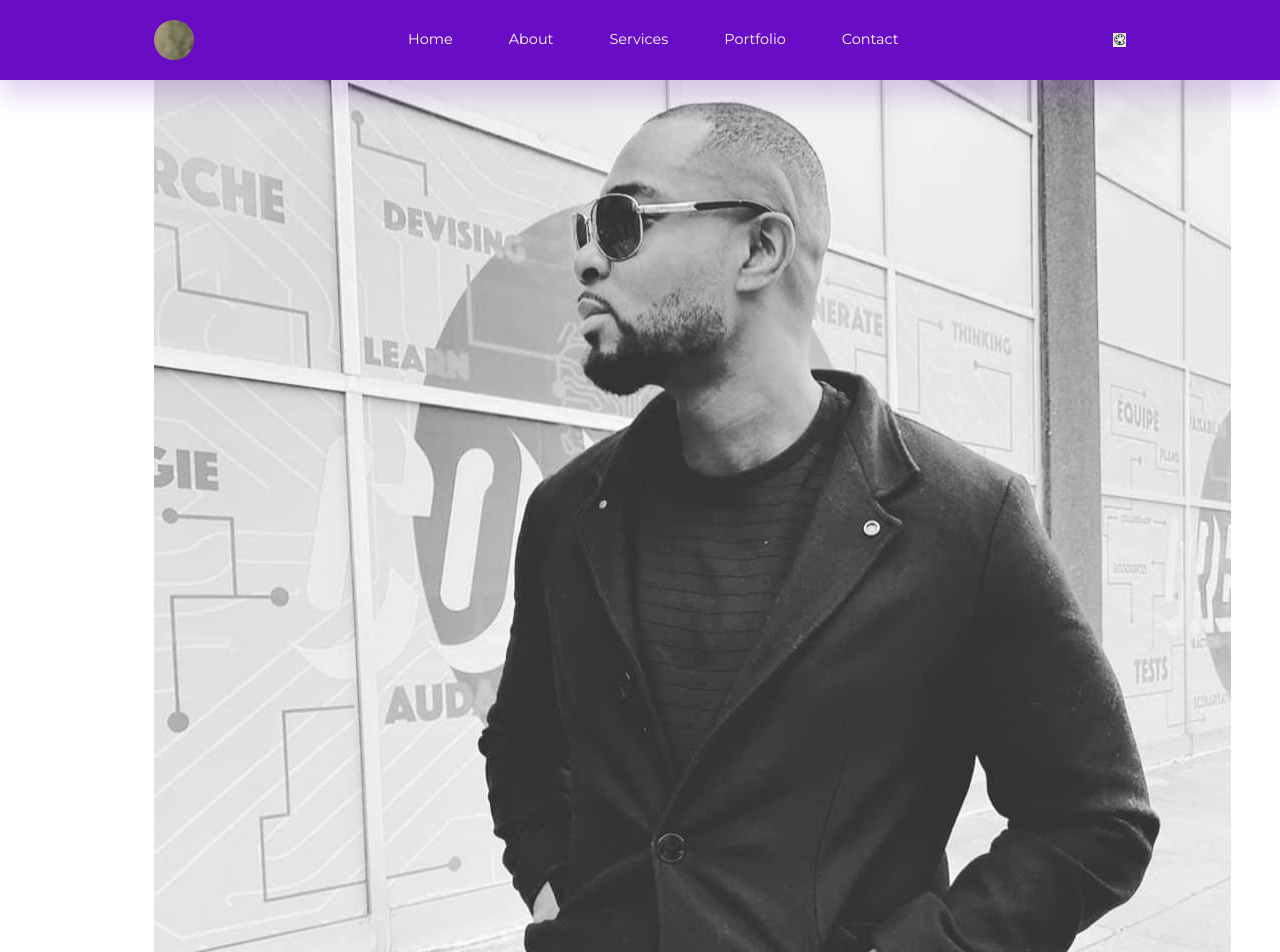
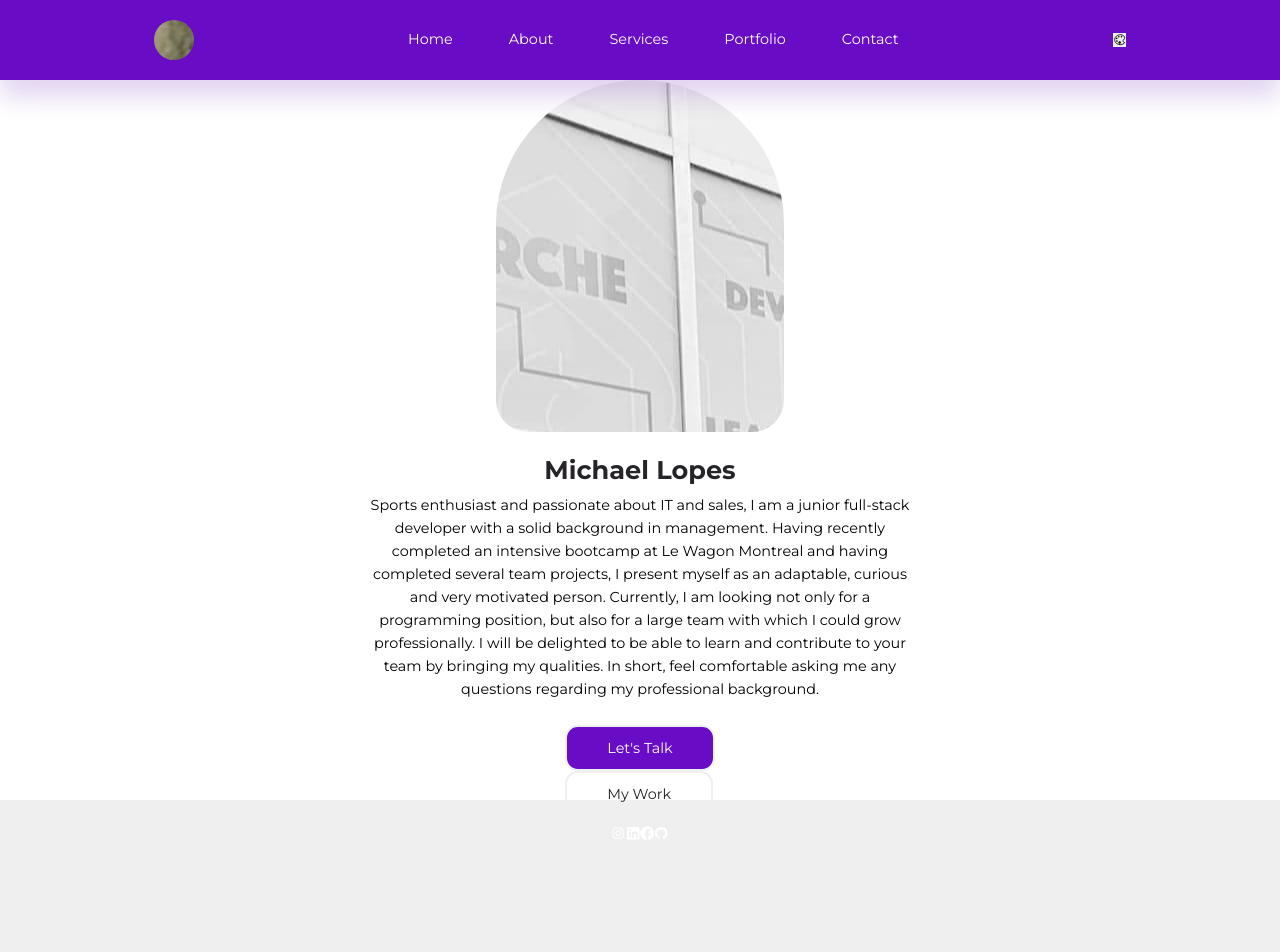
Before and after one commit to MajesticLopes/react_portfolio, a React (Create React App) app: page / in a window 1280 px wide. Shown: the top 952 px of the page. Built offline with nearby package versions, Linux system fonts and the light colour scheme.

Commit message:
Implementation de la photo et des liens dans header

```diff
--- a/src/index.css
+++ b/src/index.css
@@ -115,7 +115,7 @@ h6 {
   gap: 1rem;
   background: var(--color-light);
   color: var(--color-black);
-  padding: 0.6rem;
+  padding: 0.6rem 2.5rem;
   border: 2px solid transparent;
   border-radius: var(--border-radius-2);
   cursor: pointer;
@@ -132,7 +132,7 @@ h6 {
 }
 
 .btn.white:hover {
-  background-color: transparent;
+  background: transparent;
   border-color: var(--color-white);
 }
 
--- a/src/sections/header/Header.jsx
+++ b/src/sections/header/Header.jsx
@@ -1,6 +1,6 @@
 import './header.css'
 import HeaderImage from '../../assets/header.jpg'
-
+import data from './data'
 const Header = () => {
   return (
     <header id="header">
@@ -16,8 +16,14 @@ const Header = () => {
         In short, feel comfortable asking me any questions regarding my professional background.
         </p>
         <div className='header__cta'>
-          <a href="#contact">Let's Talk</a>
-          <a href="#portfolio">My Work</a>
+          <a href="#contact" className='btn primary'>Let's Talk</a>
+          <a href="#portfolio" className='btn light'>My Work</a>
+        </div>
+        <div className="header__socials">
+          {
+            data.map(item => <a key={item.id} href={item.link} target="_blank"
+            rel="noopener noreferrer">{item.icon}</a>)
+          }
         </div>
       </div>
     </header>
--- /dev/null
+++ b/src/sections/header/data.js
@@ -0,0 +1,13 @@
+import {AiOutlineInstagram} from 'react-icons/ai'
+import { FaLinkedin } from "react-icons/fa"
+import {AiFillGithub} from 'react-icons/ai'
+import { FaFacebook } from "react-icons/fa";
+
+const data = [
+  {id: 1, link: 'https://www.instagram.com/majesticlopes/', icon: <AiOutlineInstagram/>},
+  {id: 2, link: 'https://www.linkedin.com/in/michael-lopes-marinho-7a8874182/', icon:<FaLinkedin/>},
+  {id: 3, link: 'm.facebook.com/maicon.lopes.374?ref=bookmarks', icon:<FaFacebook/>},
+  {id: 4, link: 'https://github.com/MajesticLopes', icon:<AiFillGithub/>}
+]
+
+export default data
--- a/src/sections/header/header.css
+++ b/src/sections/header/header.css
@@ -0,0 +1,36 @@
+header {
+  margin-top: 5rem;
+  height: calc(100vh - 5rem);
+  display: grid;
+  place-items: center;
+  background: var(--color-white);
+  transition: var(--transition);
+}
+
+.header__container {
+  display: flex;
+  flex-direction: column;
+  align-items: center;
+  position: relative
+}
+
+.header__profile {
+  width: 18rem;
+  height: 22rem;
+  border-radius: 9rem 9rem 2rem
+  2rem;
+  overflow: hidden;
+  margin-bottom: 1.5rem;
+}
+
+.header__container p {
+  width: 35rem;
+  text-align: center;
+  margin: 0.6rem 0 2rem;
+}
+
+.header_cta{
+  display: flex;
+  align-items: center;
+  gap: 1.2rem;
+}
```
